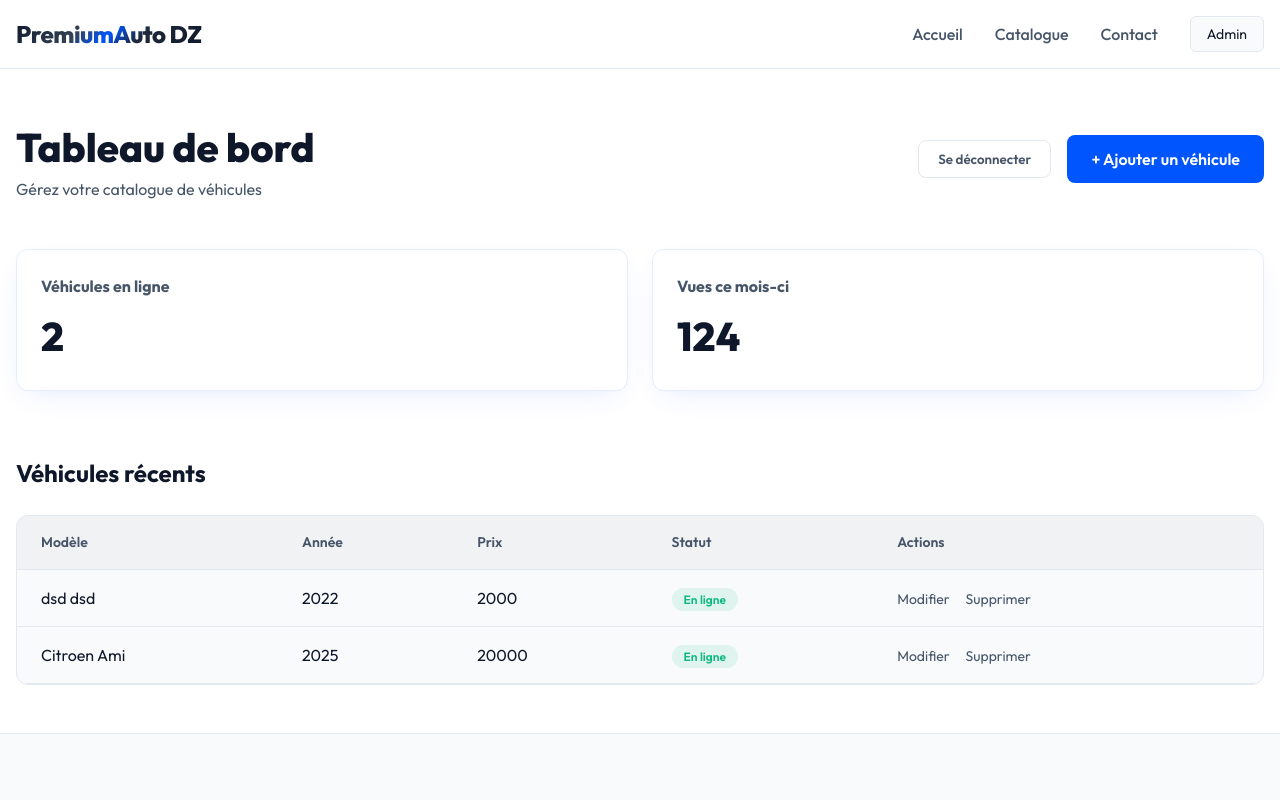
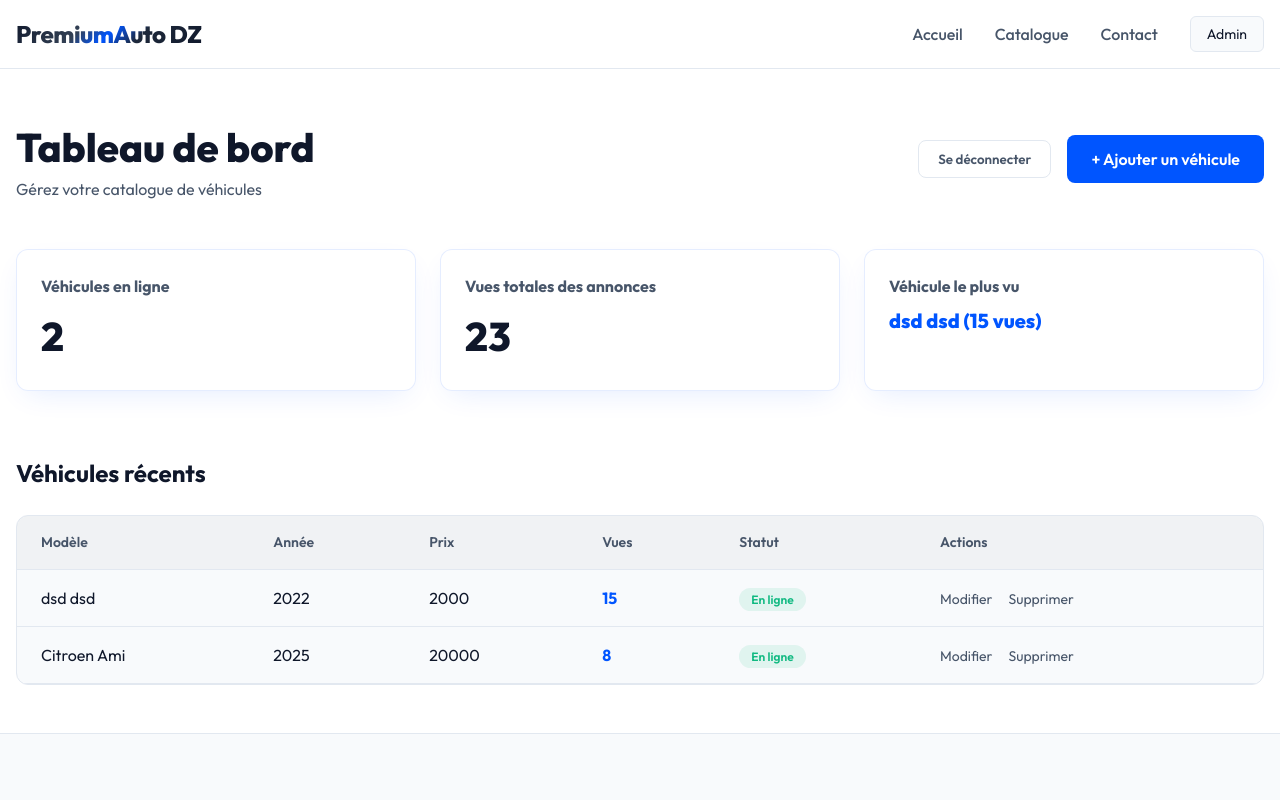
Before and after one commit to aicha21000/atlaschrono, a Next.js app: page /admin in a window 1280 px wide. Shown: the top 800 px of the page. Built offline with nearby package versions, Linux system fonts and the light colour scheme; sample sign-in values are in the browser's storage.

Commit message:
feat: real functional view tracking and statistics on admin dashboard

```diff
--- a/cars.json
+++ b/cars.json
@@ -18,7 +18,8 @@
       "/uploads/1785665721098-3253905.jpg",
       "/uploads/1785665721099-3253906.jpg"
     ],
-    "status": "En ligne"
+    "status": "En ligne",
+    "views": 15
   },
   {
     "id": "1785665892788",
@@ -39,6 +40,7 @@
       "/uploads/1785665892787-3279865.jpg",
       "/uploads/1785665892788-3279866.jpg"
     ],
-    "status": "En ligne"
+    "status": "En ligne",
+    "views": 8
   }
 ]
--- a/src/actions/cars.ts
+++ b/src/actions/cars.ts
@@ -46,7 +46,8 @@ export async function addCar(formData: FormData) {
     couleur: formData.get('couleur'),
     description: formData.get('description'),
     images: savedImages,
-    status: "En ligne"
+    status: "En ligne",
+    views: 0
   };
 
   cars.push(newCar);
@@ -59,6 +60,20 @@ export async function addCar(formData: FormData) {
   return { success: true, carId: newCar.id };
 }
 
+export async function incrementCarViews(id: string) {
+  try {
+    const cars = await getCars();
+    const index = cars.findIndex((c: any) => c.id === id);
+    if (index !== -1) {
+      cars[index].views = (Number(cars[index].views) || 0) + 1;
+      fs.writeFileSync(filePath, JSON.stringify(cars, null, 2));
+      revalidatePath('/admin');
+    }
+  } catch (error) {
+    // Ignore error if file write fails
+  }
+}
+
 export async function deleteCar(id: string) {
   const cars = await getCars();
   const newCars = cars.filter((c: any) => c.id !== id);
--- a/src/app/admin/page.tsx
+++ b/src/app/admin/page.tsx
@@ -6,6 +6,8 @@ import AdminLogoutBtn from '@/components/AdminLogoutBtn/AdminLogoutBtn';
 
 export default async function AdminDashboard() {
   const cars = await getCars();
+  const totalViews = cars.reduce((sum: number, c: any) => sum + (Number(c.views) || 0), 0);
+  const mostViewed = cars.length > 0 ? [...cars].sort((a: any, b: any) => (Number(b.views) || 0) - (Number(a.views) || 0))[0] : null;
 
   return (
     <AdminAuthGuard>
@@ -30,8 +32,14 @@ export default async function AdminDashboard() {
             <p className={styles.statValue}>{cars.length}</p>
            </div>
            <div className={`glass-panel ${styles.statCard}`}>
-            <h3>Vues ce mois-ci</h3>
-            <p className={styles.statValue}>124</p>
+            <h3>Vues totales des annonces</h3>
+            <p className={styles.statValue}>{totalViews}</p>
+           </div>
+           <div className={`glass-panel ${styles.statCard}`}>
+            <h3>Véhicule le plus vu</h3>
+            <p className={styles.statValue} style={{ fontSize: '1.25rem', color: 'var(--color-accent)' }}>
+              {mostViewed ? `${mostViewed.marque} ${mostViewed.modele} (${mostViewed.views || 0} vues)` : 'Aucun'}
+            </p>
            </div>
         </section>
 
@@ -44,6 +52,7 @@ export default async function AdminDashboard() {
                   <th>Modèle</th>
                   <th>Année</th>
                   <th>Prix</th>
+                  <th>Vues</th>
                   <th>Statut</th>
                   <th>Actions</th>
                 </tr>
@@ -54,6 +63,7 @@ export default async function AdminDashboard() {
                     <td>{car.marque} {car.modele}</td>
                     <td>{car.annee}</td>
                     <td>{car.prix}</td>
+                    <td><strong style={{ color: 'var(--color-accent)' }}>{car.views || 0}</strong></td>
                     <td><span className={styles.badgeSuccess}>{car.status}</span></td>
                     <td>
                       <button className={styles.actionBtn}>Modifier</button>
@@ -65,7 +75,7 @@ export default async function AdminDashboard() {
                 ))}
                 {cars.length === 0 && (
                   <tr>
-                    <td colSpan={5} style={{textAlign: 'center', padding: '2rem'}}>Aucun véhicule en stock.</td>
+                    <td colSpan={6} style={{textAlign: 'center', padding: '2rem'}}>Aucun véhicule en stock.</td>
                   </tr>
                 )}
               </tbody>
--- a/src/app/cars/[id]/page.tsx
+++ b/src/app/cars/[id]/page.tsx
@@ -1,6 +1,6 @@
 import styles from './page.module.css';
 import Link from 'next/link';
-import { getCars } from '@/actions/cars';
+import { getCars, incrementCarViews } from '@/actions/cars';
 import { notFound } from 'next/navigation';
 import CarGallery from '@/components/CarGallery/CarGallery';
 
@@ -12,6 +12,8 @@ export default async function CarDetails({ params }: { params: Promise<{ id: str
   if (!car) {
     notFound();
   }
+
+  await incrementCarViews(resolvedParams.id);
 
   return (
     <div className={styles.detailsContainer}>
```
